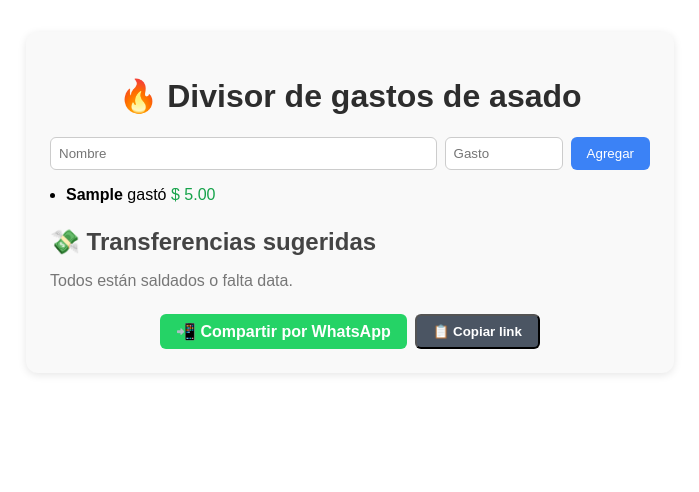
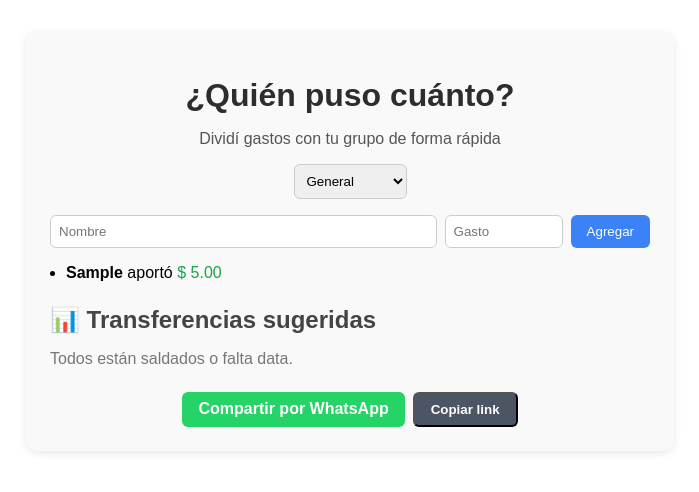
Before and after one commit to javosds/asado-gastos-app, a React (Vite) app in the folder asado-gastos-app/: page / in a window 1280 px wide. Both pictures are taken after typing "Sample", "5" into the empty fields and a click on the button "Agregar". Shown: the top 492 px of the page, without its empty margins (290-989 px from the left). Built offline with nearby package versions, Linux system fonts and the light colour scheme.

Commit message:
Update App.jsx

```diff
--- a/asado-gastos-app/src/App.jsx
+++ b/asado-gastos-app/src/App.jsx
@@ -4,6 +4,15 @@ export default function App() {
   const [participants, setParticipants] = useState([]);
   const [name, setName] = useState("");
   const [amount, setAmount] = useState("");
+  const [context, setContext] = useState("general");
+
+  const contextLabels = {
+    general: "Dividí gastos con tu grupo de forma rápida",
+    viaje: "Ideal para viajes compartidos",
+    asado: "Perfecta para organizar el asado",
+    cumple: "Usala para regalos grupales de cumpleaños",
+    previa: "Dividí gastos de la previa sin líos"
+  };
 
   const addParticipant = () => {
     if (name && amount) {
@@ -45,12 +54,23 @@ export default function App() {
   };
 
   const transactions = participants.length ? calculateSettlements() : [];
-  const currentURL = encodeURIComponent(window.location.href);
-  const shareText = encodeURIComponent("¡Usá esta app para dividir gastos del asado! 🍖 " + window.location.href);
+  const shareText = encodeURIComponent("¡Usá esta app para dividir gastos! 💸 " + window.location.href);
 
   return (
     <div style={{ maxWidth: 600, margin: "2rem auto", fontFamily: "sans-serif", backgroundColor: "#f9f9f9", padding: "1.5rem", borderRadius: "12px", boxShadow: "0 2px 8px rgba(0, 0, 0, 0.1)" }}>
-      <h1 style={{ color: "#2d2d2d", textAlign: "center" }}>🔥 Divisor de gastos de asado</h1>
+      <h1 style={{ color: "#2d2d2d", textAlign: "center", marginBottom: "0.5rem" }}>¿Quién puso cuánto?</h1>
+      <p style={{ color: "#555", textAlign: "center", marginBottom: "1rem" }}>{contextLabels[context]}</p>
+
+      <div style={{ display: "flex", justifyContent: "center", marginBottom: "1rem" }}>
+        <select value={context} onChange={e => setContext(e.target.value)} style={{ padding: "0.5rem", borderRadius: "6px", border: "1px solid #ccc" }}>
+          <option value="general">General</option>
+          <option value="viaje">Viaje</option>
+          <option value="asado">Asado</option>
+          <option value="cumple">Cumpleaños</option>
+          <option value="previa">Previa</option>
+        </select>
+      </div>
+
       <div style={{ display: "flex", gap: "0.5rem", marginBottom: "1rem" }}>
         <input
           placeholder="Nombre"
@@ -73,19 +93,19 @@ export default function App() {
       <ul style={{ paddingLeft: "1rem", marginBottom: "1.5rem" }}>
         {participants.map((p, i) => (
           <li key={i} style={{ marginBottom: "4px" }}>
-            <strong>{p.name}</strong> gastó <span style={{ color: "#16a34a" }}>$ {p.amount.toFixed(2)}</span>
+            <strong>{p.name}</strong> aportó <span style={{ color: "#16a34a" }}>$ {p.amount.toFixed(2)}</span>
           </li>
         ))}
       </ul>
 
-      <h2 style={{ color: "#444", marginBottom: "0.5rem" }}>💸 Transferencias sugeridas</h2>
+      <h2 style={{ color: "#444", marginBottom: "0.5rem" }}>📊 Transferencias sugeridas</h2>
       {transactions.length === 0 ? (
         <p style={{ color: "#777" }}>Todos están saldados o falta data.</p>
       ) : (
         <ul style={{ paddingLeft: "1rem", marginBottom: "1rem" }}>
           {transactions.map((t, i) => (
             <li key={i} style={{ marginBottom: "4px" }}>
-              <span style={{ color: "#ef4444" }}>{t.from}</span> debe enviar <strong>$ {t.amount}</strong> a <span style={{ color: "#3b82f6" }}>{t.to}</span>
+              <span style={{ color: "#ef4444" }}>{t.from}</span> debe transferir <strong>$ {t.amount}</strong> a <span style={{ color: "#3b82f6" }}>{t.to}</span>
             </li>
           ))}
         </ul>
@@ -98,13 +118,13 @@ export default function App() {
           rel="noopener noreferrer"
           style={{ backgroundColor: "#25D366", color: "white", padding: "0.5rem 1rem", borderRadius: "6px", textDecoration: "none", fontWeight: "bold" }}
         >
-          📲 Compartir por WhatsApp
+          Compartir por WhatsApp
         </a>
         <button
           onClick={() => navigator.clipboard.writeText(window.location.href)}
           style={{ backgroundColor: "#4b5563", color: "white", padding: "0.5rem 1rem", borderRadius: "6px", cursor: "pointer", fontWeight: "bold" }}
         >
-          📋 Copiar link
+          Copiar link
         </button>
       </div>
     </div>
```
